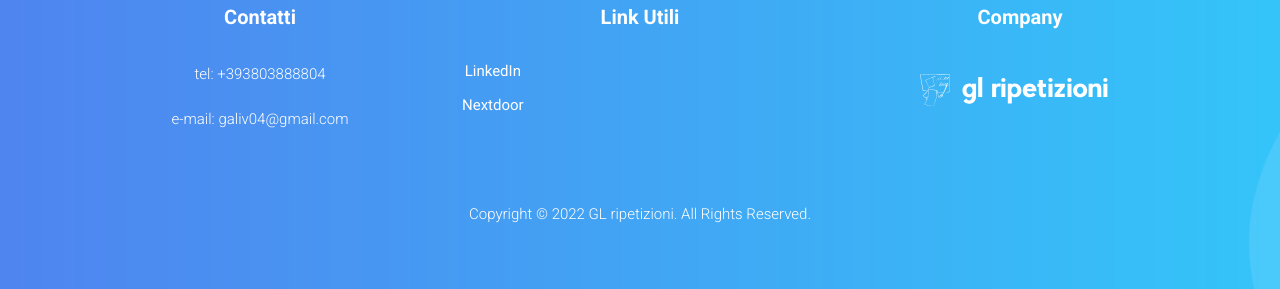
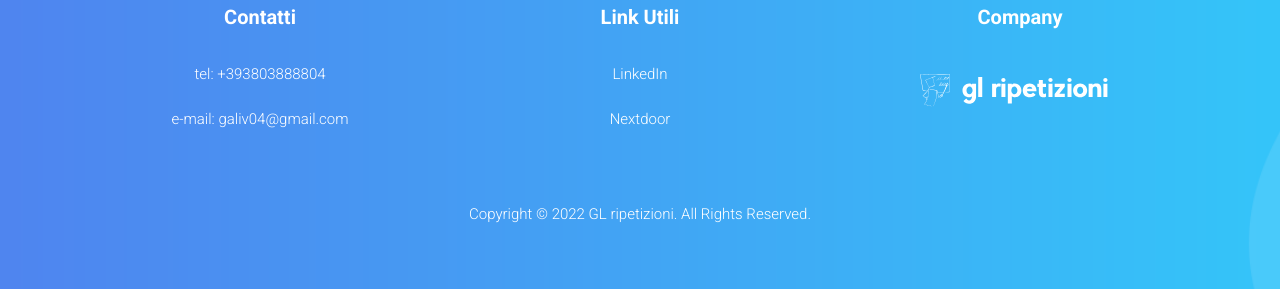
Before and after one commit to Galiv04/GL-ripetizioni, a plain HTML site: page index.html in a window 1280 px wide. Shown: the part 4541-4830 px from the top of the page. Drawn offline with Linux system fonts and the light colour scheme; a script that the page names is missing.

Commit message:
footer alignment bug fix

```diff
--- a/index.html
+++ b/index.html
@@ -872,13 +872,11 @@
           <div class="col-lg-4">
             <div class="footer-widget">
               <h4>Link Utili</h4>
-              <ul>
-                <li><a href="https://www.linkedin.com/in/gaetano-livornese-781676a9/">LinkedIn</a></li>
-                <li><a href="https://it.nextdoor.com/pages/gaetano-livornese-milan-lom/recommend/">Nextdoor</a></li>
+                <p><a href="https://www.linkedin.com/in/gaetano-livornese-781676a9/">LinkedIn</a></p>
+                <p><a href="https://it.nextdoor.com/pages/gaetano-livornese-milan-lom/recommend/">Nextdoor</a></p>
                 <!-- <li><a href="#">Programming</a></li>
               <li><a href="#">Development</a></li>
               <li><a href="#">App News</a></li> -->
-              </ul>
               <!-- <ul>
               <li><a href="#">App Dev Team</a></li>
               <li><a href="#">Digital Web</a></li>
```
